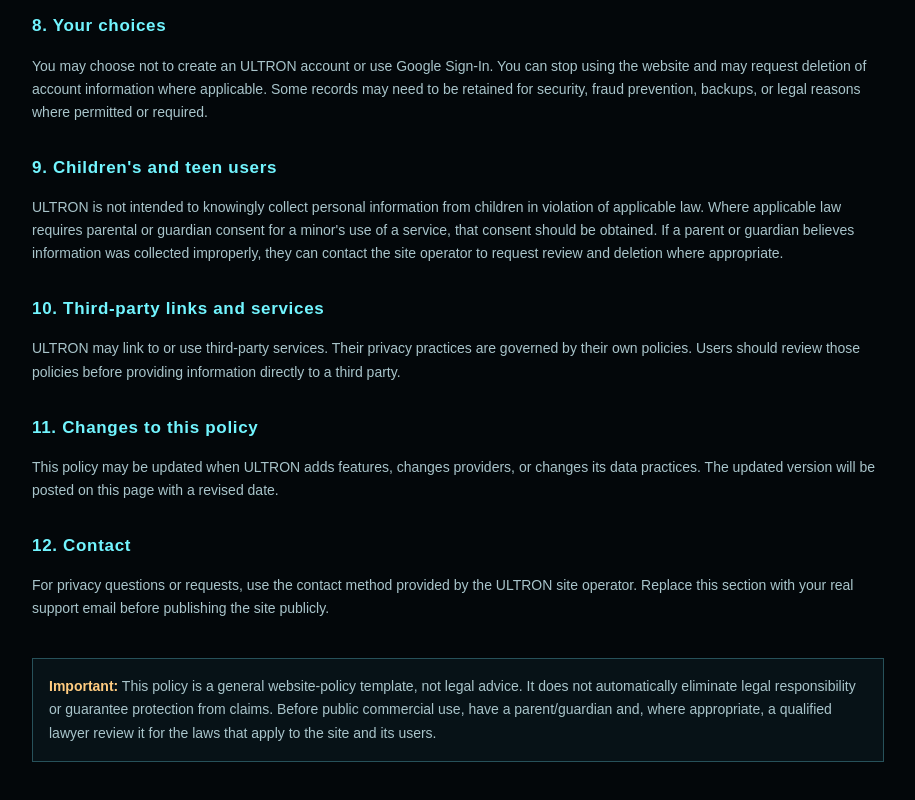
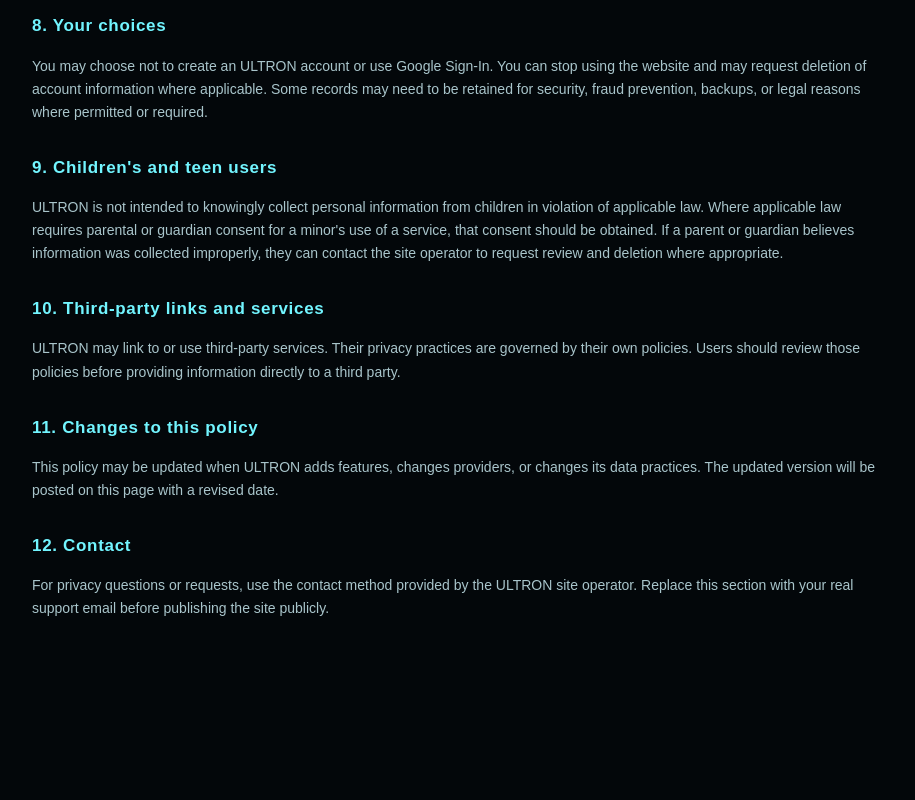
Before and after one commit to mukund2012s-boop/ultron-virtual-assistant, a website: page public/privacy-policy.html in a window 1280 px wide. Shown: the part 1302-2102 px from the top of the page, without its empty margins (182-1097 px from the left). After the commit the page ends 2006 px from the top, so only its background shows below. Drawn offline with Linux system fonts and the light colour scheme.

Commit message:
Remove disclaimer from privacy policy
Removed the disclaimer about the privacy policy being a template and not legal advice.

```diff
--- a/public/privacy-policy.html
+++ b/public/privacy-policy.html
@@ -13,5 +13,4 @@
 <h2>10. Third-party links and services</h2><p>ULTRON may link to or use third-party services. Their privacy practices are governed by their own policies. Users should review those policies before providing information directly to a third party.</p>
 <h2>11. Changes to this policy</h2><p>This policy may be updated when ULTRON adds features, changes providers, or changes its data practices. The updated version will be posted on this page with a revised date.</p>
 <h2>12. Contact</h2><p>For privacy questions or requests, use the contact method provided by the ULTRON site operator. Replace this section with your real support email before publishing the site publicly.</p>
-<p class="notice"><strong>Important:</strong> This policy is a general website-policy template, not legal advice. It does not automatically eliminate legal responsibility or guarantee protection from claims. Before public commercial use, have a parent/guardian and, where appropriate, a qualified lawyer review it for the laws that apply to the site and its users.</p>
 </main></body></html>
```
